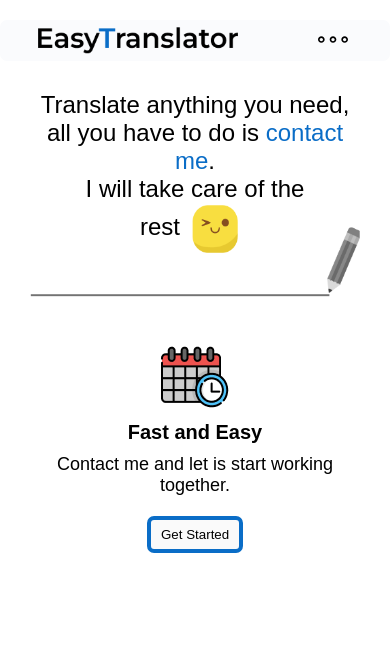
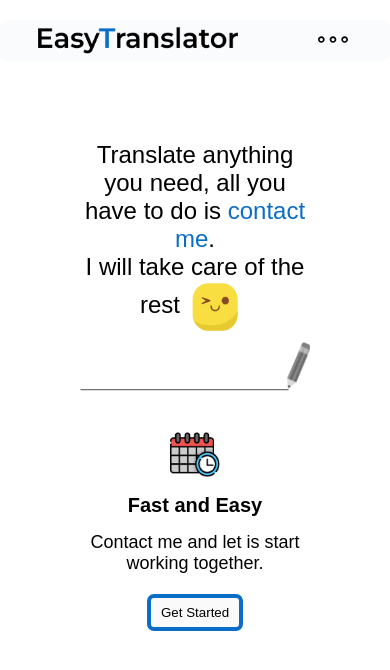
Before and after one commit to ThePioter18/EasyTranslator, a React (Vite) app: page / in a window 390 px wide. Shown: the top 670 px of the page. Built offline with nearby package versions, Linux system fonts and the light colour scheme.

Commit message:
improving the responsiveness and added new section LanguageSection

```diff
--- a/src/App.jsx
+++ b/src/App.jsx
@@ -1,11 +1,13 @@
 import Header from './components/Header/Header';
 import Home from './components/HomePage/Home';
+import LanguageSection from './components/LanguageSection/LanguageSection';
 
 function App() {
 	return (
 		<>
 			<Header></Header>
 			<Home></Home>
+			<LanguageSection></LanguageSection>
 		</>
 	);
 }
--- a/src/components/HomePage/Home.jsx
+++ b/src/components/HomePage/Home.jsx
@@ -8,25 +8,32 @@ function Home() {
 	return (
 		<section className={s.container}>
 			<section className={s.container__containerLeft}>
+				<section className={s.container__containerLeft__top}>
 					<section className={s.container__containerLeft__info}>
 						<h1 className={s.container__containerLeft__info__desc}>
 							Translate anything you need, all you have to do is
-						<span className={s.container__containerLeft__info__dess_contactMe}> contact me</span>.<br></br>I will take
+							<span className={s.container__containerLeft__info__desc_contactMe}> contact me</span>.<br></br>I will take
 							care of the <br></br>rest
 							<img className={s.container__containerLeft__info__desc_smileIcon} src={smileIcon} alt='smile icon' />
 						</h1>
-					<div className={s.container__containerLeft__pencilIcon}>
-						<img className={s.container__containerLeft__pencilIcon__img} src={pencilIcon} alt='pencil icon' />
+						<div className={s.container__containerLeft__info__pencilIcon}>
+							<img className={s.container__containerLeft__info__pencilIcon__img} src={pencilIcon} alt='pencil icon' />
 						</div>
 					</section>
-
+				</section>
+				<section className={s.container__containerLeft__bottom}>
 					<section className={s.container__containerLeft__action}>
 						<div className={s.container__containerLeft__action__calendarIcon}>
-						<img src={calendarIcon} alt='calendar icon' />
+							<img
+								className={s.container__containerLeft__action__calendarIcon__img}
+								src={calendarIcon}
+								alt='calendar icon'
+							/>
 						</div>
 						<h2 className={s.container__containerLeft__action__title}>Fast and Easy</h2>
 						<p className={s.container__containerLeft__action__desc}>Contact me and let is start working together.</p>
 						<button className={s.container__containerLeft__action__btn}>Get Started</button>
+					</section>
 				</section>
 			</section>
 
--- a/src/components/HomePage/Home.module.scss
+++ b/src/components/HomePage/Home.module.scss
@@ -1,20 +1,49 @@
 @import '../../style/index.scss';
 
 .container {
-	padding: 3rem;
+	margin: 8rem;
 
 	@include respond-to(small-desktop) {
 		@include d-flex-row;
-		padding-top: 0;
+		height: 100vh;
+		margin-top: -2rem;
+		margin-left: 4rem;
+	}
+
+	@include respond-to(desktop) {
+		margin-top: -6rem;
 	}
 
 	&__containerLeft {
+		&__top {
+			@media screen and (min-width: 992px) and (max-width: 1200px) {
+				margin-bottom: 15rem;
+			}
+		}
+
+		&__bottom {
+			@media screen and (min-width: 992px) and (max-width: 1200px) {
+				flex-direction: row;
+				justify-content: center;
+				align-items: center;
+				position: absolute;
+				width: 90%;
+				bottom: 40px;
+			}
+		}
+
 		@include respond-to(small-desktop) {
-			padding-left: 120px;
+			padding-left: 50px;
 			align-items: flex-start;
 		}
+
+		@include respond-to(desktop) {
+			padding-left: 120px;
+			margin-top: 0;
+		}
+
 		@include respond-to(large-desktop) {
-			padding-left: 160px;
+			padding-left: 250px;
 		}
 
 		&__info {
@@ -38,6 +67,7 @@
 
 				@include respond-to(small-desktop) {
 					text-align: start;
+					font-size: 3.4rem;
 				}
 
 				@include respond-to(large-desktop) {
@@ -48,26 +78,21 @@
 			&__desc_smileIcon {
 				margin: 0 10px;
 				width: 50px;
-				vertical-align: middle; /* Wyrównanie do środka linii tekstu */
+				vertical-align: middle;
 
-				@include respond-to(small-desktop) {
+				@include respond-to(large-desktop) {
 					width: 80px;
 				}
 			}
 
-			&__dess_contactMe {
+			&__desc_contactMe {
 				color: $blue-color;
-			}
 			}
 
 			&__pencilIcon {
 				margin-top: -20px;
 				margin-bottom: 20px;
 				text-align: center;
-
-			@include respond-to(mobile) {
-				margin-top: -70px;
-			}
 
 				@media screen and (min-width: 400px) {
 					width: 70%;
@@ -77,36 +102,55 @@
 				@include respond-to(tablet) {
 					margin-top: -100px;
 					width: 50%;
+					margin: -40px auto 40px;
 				}
 
 				@include respond-to(small-desktop) {
 					width: 100%;
+					margin-bottom: -40px;
 				}
 
 				&__img {
 					width: 100%;
-
+					@include respond-to(small-desktop) {
+						position: relative;
+						top: -50px;
+					}
 					@include respond-to(large-desktop) {
 						width: 70%;
 						margin-right: 30rem;
 					}
 				}
 			}
-
+		}
 		&__action {
 			@include d-flex-column;
 			align-items: center;
 
 			@include respond-to(small-desktop) {
+				@include d-flex-row;
+				justify-content: flex-start;
+
+				align-items: flex-start;
+			}
+
+			@include respond-to(desktop) {
+				@include d-flex-column;
 				align-items: flex-start;
 			}
 
 			&__title {
 				font-size: 2rem;
+				margin: 0.5rem 0;
 
 				@include respond-to(tablet) {
 					font-size: 2.4rem;
 				}
+
+				@media screen and (min-width: 992px) and (max-width: 1200px) {
+					width: 20%;
+				}
+
 				@include respond-to(large-desktop) {
 					font-size: 3.6rem;
 				}
@@ -114,12 +158,33 @@
 
 			&__calendarIcon {
 				margin-bottom: 0.7rem;
+				margin-right: 0;
+
+				@include respond-to(small-desktop) {
+					margin-right: 1.5rem;
+				}
+
+				&__img {
+					width: 50px;
+					@include respond-to(large-desktop) {
+						width: 80px;
+					}
+				}
 			}
 
 			&__desc {
 				font-size: 1.8rem;
 				margin: 1rem 0;
 				text-align: center;
+
+				@include respond-to(small-desktop) {
+					text-align: start;
+				}
+
+				@media screen and (min-width: 992px) and (max-width: 1200px) {
+					margin: 1rem;
+					width: 45%;
+				}
 			}
 
 			&__btn {
@@ -135,6 +200,10 @@
 				@include respond-to(tablet) {
 					font-size: 1.8rem;
 				}
+
+				@media screen and (min-width: 992px) and (max-width: 1200px) {
+					margin-top: 0;
+				}
 			}
 
 			&__btn:hover {
@@ -148,17 +217,20 @@
 			display: none;
 			@include respond-to(small-desktop) {
 				display: flex;
-				width: 100%;
 			}
 
 			&__img {
 				width: 100%;
 				margin-right: 40rem;
+
 				@include respond-to(small-desktop) {
 					margin-top: -160px;
 				}
+
 				@include respond-to(large-desktop) {
-					margin-left: -190px;
+					margin-left: -40px;
+					margin-top: -80px;
+					width: 110%;
 				}
 			}
 		}
--- /dev/null
+++ b/src/components/LanguageSection/LanguageSection.module.scss
@@ -0,0 +1,68 @@
+@import '../../style/index.scss';
+
+.container {
+	@include d-flex-column;
+	padding: 10vh 0;
+	gap: 5vh;
+
+	@include respond-to(tablet) {
+		gap: 10vh;
+	}
+
+	&__header {
+		text-align: center;
+		font-size: 2.5rem;
+		color: $dark-color;
+		&__span {
+			color: $blue-color;
+		}
+	}
+	&__iconsWrapper {
+		display: grid;
+		grid-template-columns: 1;
+		gap: 5vh;
+
+		@include respond-to(tablet) {
+			grid-template-columns: 1fr 1fr;
+		}
+
+		&__iconBox {
+			@include d-flex-row;
+			background-color: $light-beige-color;
+			border: 1px solid $blue-color;
+			padding: 1.5rem;
+			border-radius: $border-radius;
+			gap: 5vw;
+			transition: box-shadow, scale, cursor, 0.7s;
+			will-change: box-shadow, scale, cursor;
+			width: 100%;
+
+			@include respond-to(tablet) {
+				gap: 2vw;
+			}
+
+			&__img {
+				width: 100%;
+				max-width: 80px;
+				height: auto;
+
+				@media screen and (min-width: 512px) {
+					max-width: 150px;
+				}
+			}
+
+			&__name {
+				font-size: 2rem;
+				font-weight: 700;
+				color: $dark-color;
+			}
+		}
+		&__iconBox:hover {
+			@include box-shadow;
+			background-color: $dark-beige-color;
+
+			cursor: pointer;
+			scale: 1.1;
+		}
+	}
+}
--- a/src/components/header/Hamburger/MobileMenu.module.scss
+++ b/src/components/header/Hamburger/MobileMenu.module.scss
@@ -16,10 +16,10 @@
 	.header {
 		@include d-flex-row();
 		justify-content: space-around;
-		align-items: center; /* Wyrównanie pionowe */
-		width: 100%; /* Nagłówek na całą szerokość */
+		align-items: center;
+		width: 100%;
 		padding: 2rem;
-		border-bottom: 1px solid #ccc; /* Linia pod nagłówkiem */
+		border-bottom: 1px solid #ccc;
 		background-color: $white-color;
 		position: absolute;
 		top: 0;
@@ -41,6 +41,12 @@
 			@include menuItem();
 			@include fonts(200);
 			@include d-flex-column();
+
+			transition: color, 0.7s;
+			will-change: color;
+		}
+		&__menuItem:hover {
+			color: $blue-color;
 		}
 	}
 
@@ -60,8 +66,7 @@
 		}
 
 		&__item_login {
-			border: 4px solid $blue-color;
-			border-radius: $border-radius;
+			@include blueButtonStyle();
 		}
 	}
 }
--- a/src/components/header/LogActions/LogActions.module.scss
+++ b/src/components/header/LogActions/LogActions.module.scss
@@ -6,6 +6,7 @@
 	@include respond-to(small-desktop) {
 		@include d-flex-row();
 		gap: 0.3rem;
+
 		&__item {
 			@include menuItem;
 			@include fonts(600);
@@ -18,8 +19,7 @@
 		}
 
 		&__item_login {
-			border: 4px solid $blue-color;
-			border-radius: $border-radius;
+			@include blueButtonStyle();
 		}
 	}
 }
--- a/src/style/index.scss
+++ b/src/style/index.scss
@@ -44,6 +44,27 @@ $menu-font-size-desktop: 1.6rem;
 	text-align: center;
 	border: 4px solid $dark-beige-color;
 	border-radius: $border-radius;
+
+	transition: border, color, 0.3s;
+	will-change: border, color;
+
+	&:hover {
+		border: 6px solid #ffe5c0;
+		color: rgb(164, 199, 36);
+	}
+}
+
+@mixin blueButtonStyle() {
+	border: 4px solid $blue-color;
+	border-radius: $border-radius;
+
+	transition: background-color, color, 0.3s;
+	will-change: border, color;
+
+	&:hover {
+		color: $white-color;
+		background-color: $blue-color;
+	}
 }
 
 @mixin menuItem() {
```
Lines whose indentation alone changed are shown as unchanged.
